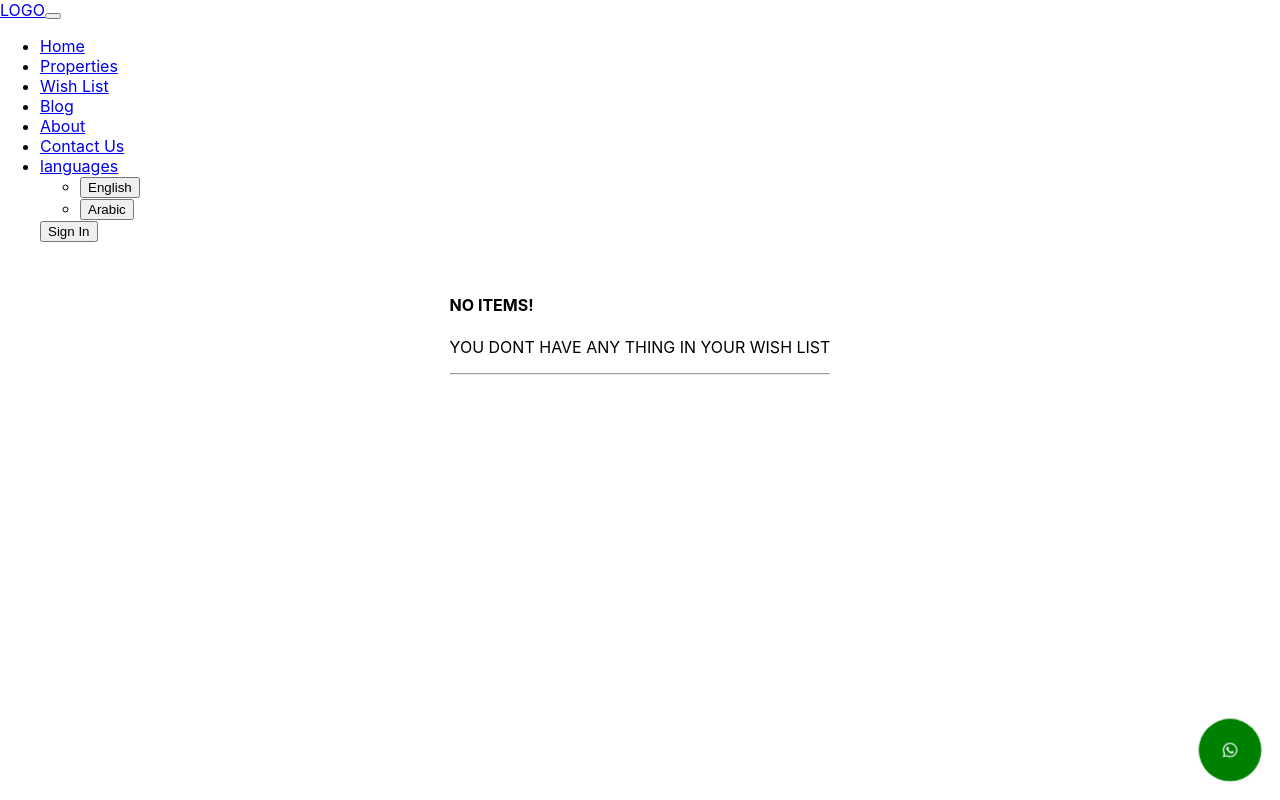
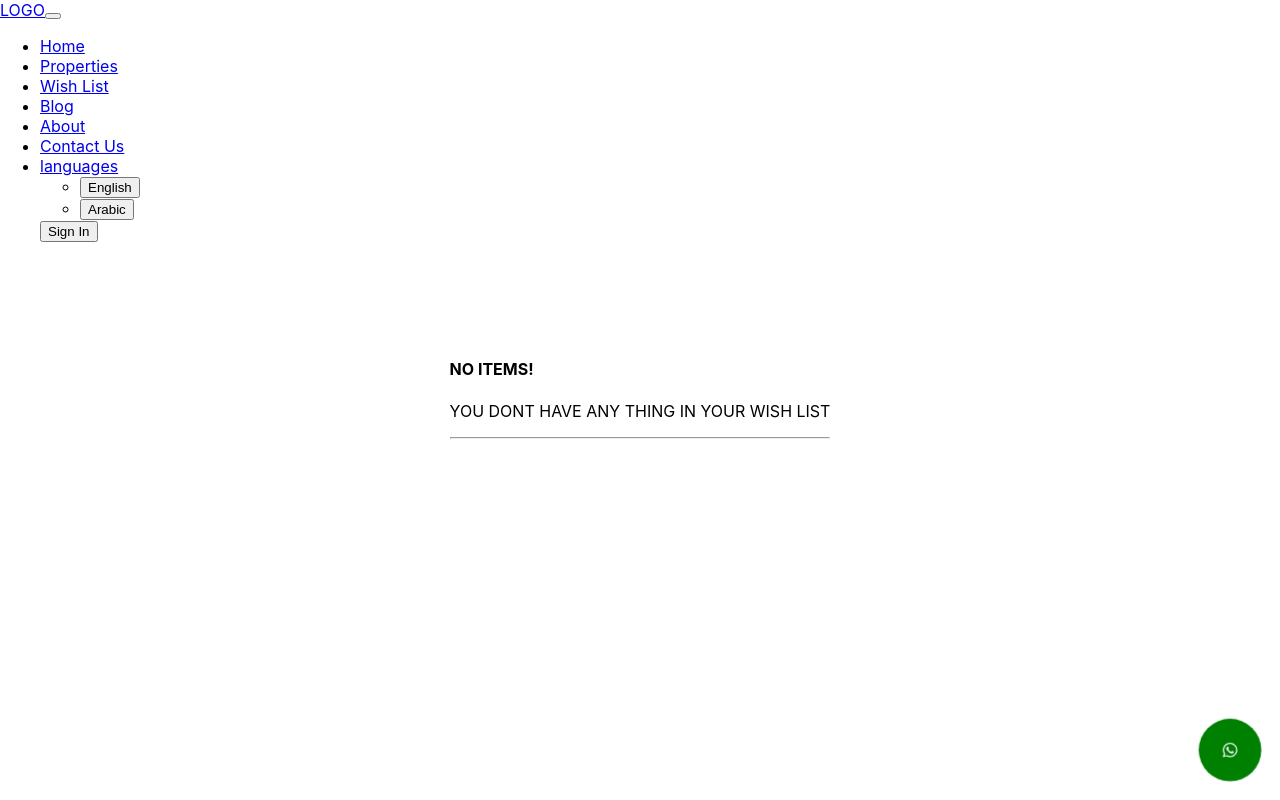
Before and after one commit to Alzubair98/ozyapi, a React (Create React App) app: page /wishlist in a window 1280 px wide. Built offline with nearby package versions, Linux system fonts and the light colour scheme; the HTML template or start-up script is replaced by a standard one.

Commit message:
fix error

```diff
--- a/src/component/wishList/WishList.js
+++ b/src/component/wishList/WishList.js
@@ -1,5 +1,6 @@
 import React, { useState } from "react";
 import SearchCard from "../home-page/searchCard";
+import "./wishlist.css";
 
 const WishList = () => {
   const [existingRecords, setExistingRecords] = useState(
@@ -15,7 +16,7 @@ const WishList = () => {
   };
 
   return (
-    <div className="D-card">
+    <div className="D-card error-card">
       {existingRecords.length === 0 ? (
         <div className="alert alert-danger" role="alert">
           <h4 className="alert-heading">NO ITEMS!</h4>
--- /dev/null
+++ b/src/component/wishList/wishlist.css
@@ -0,0 +1,3 @@
+.error-card{
+    padding-top: 5rem ;
+}
```
